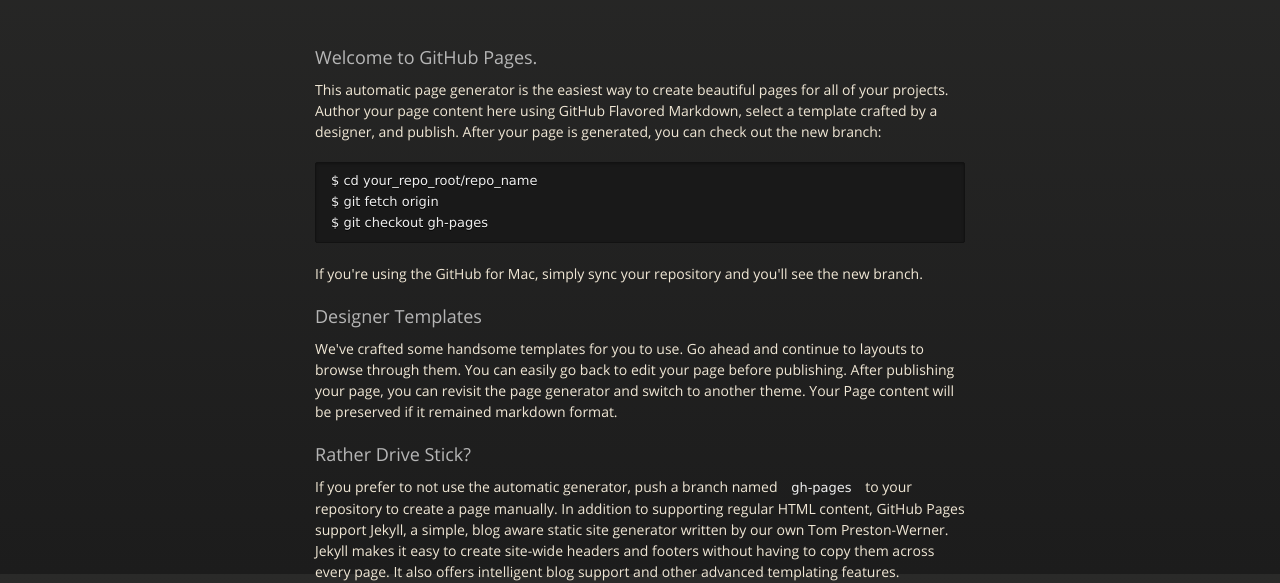
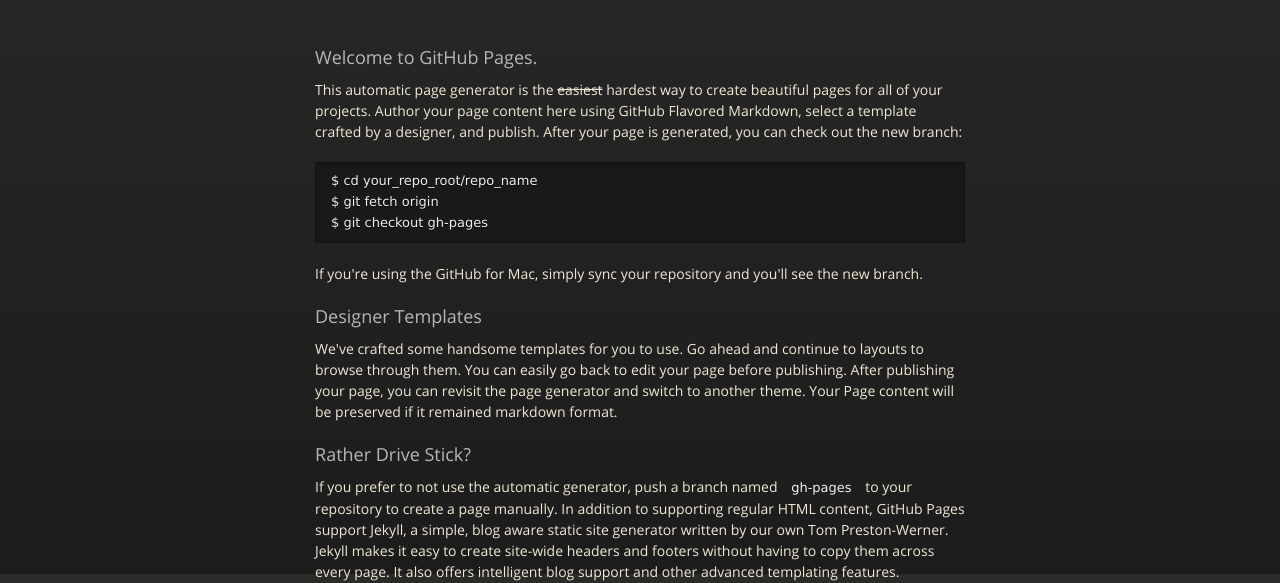
Before and after one commit to santheo/santheo.github.io, a plain HTML site: page index.html in a window 1280 px wide. Shown: the part 226-809 px from the top of the page. Drawn offline with nearby package versions, Linux system fonts and the light colour scheme.

Commit message:
Made something more true

```diff
--- a/index.html
+++ b/index.html
@@ -38,7 +38,7 @@
         <h3>
 <a name="welcome-to-github-pages" class="anchor" href="#welcome-to-github-pages"><span class="octicon octicon-link"></span></a>Welcome to GitHub Pages.</h3>
 
-<p>This automatic page generator is the easiest way to create beautiful pages for all of your projects. Author your page content here using GitHub Flavored Markdown, select a template crafted by a designer, and publish. After your page is generated, you can check out the new branch:</p>
+<p>This automatic page generator is the <s>easiest</s> hardest way to create beautiful pages for all of your projects. Author your page content here using GitHub Flavored Markdown, select a template crafted by a designer, and publish. After your page is generated, you can check out the new branch:</p>
 
 <pre><code>$ cd your_repo_root/repo_name
 $ git fetch origin
```
